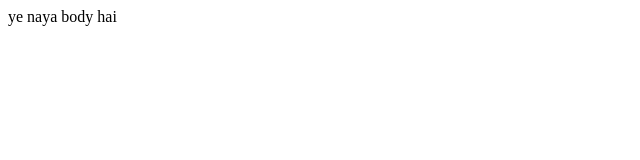
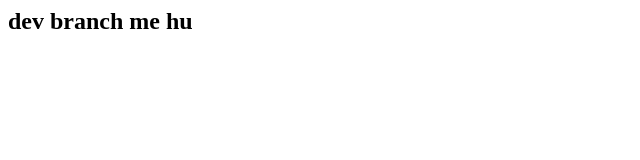
Before and after one commit to prateekDazz/TestRepo, a plain HTML site: page index.html in a window 1280 px wide. Shown: the whole page, without its empty margins (0-640 px from the left). Drawn offline with Linux system fonts and the light colour scheme.

Commit message:
modified dev index file

```diff
--- a/index.html
+++ b/index.html
@@ -1,3 +1,3 @@
 <html>
 <head></head>
-<body> ye naya body hai</body></html>
+<h2>dev branch me hu</h2>
```
